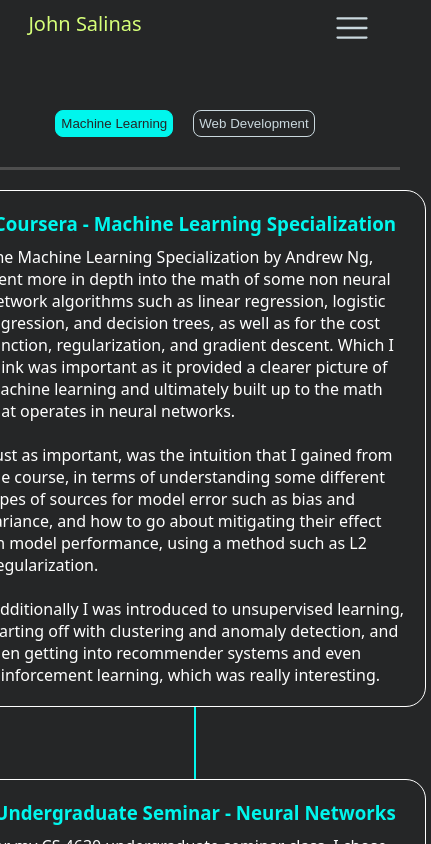
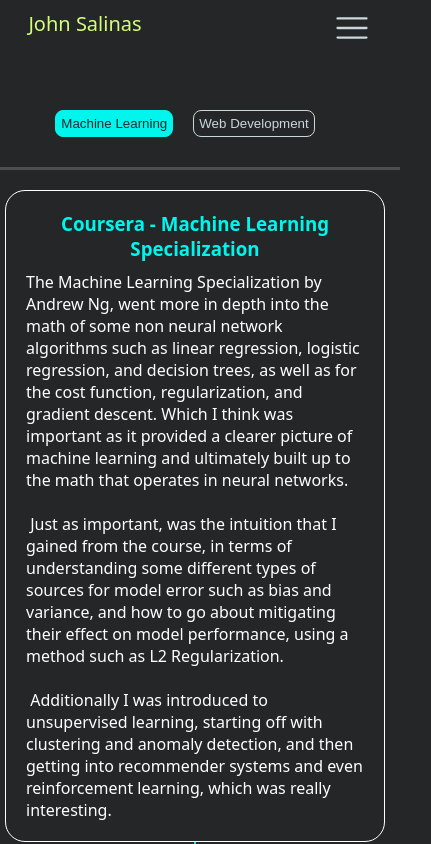
Before and after one commit to JohnSalinas123/Portofolio_JohnS, a React (Vite) app in the folder frontend/: page /studylog in a window 390 px wide. Shown: the top 844 px of the page, 431 px wide, since content can reach past the window. Built offline with nearby package versions, Linux system fonts and the light colour scheme.

Commit message:
changed height of study log nodes to max-height for better mobile view

```diff
--- a/frontend/src/pages/StudyLogPage.css
+++ b/frontend/src/pages/StudyLogPage.css
@@ -65,7 +65,7 @@
 }
 
 .study-node {
-	width: 461px;
+	max-width: 461px;
 	border: 1.5px solid white;
 	border-radius: 20px;
 	padding: 20px;
```
